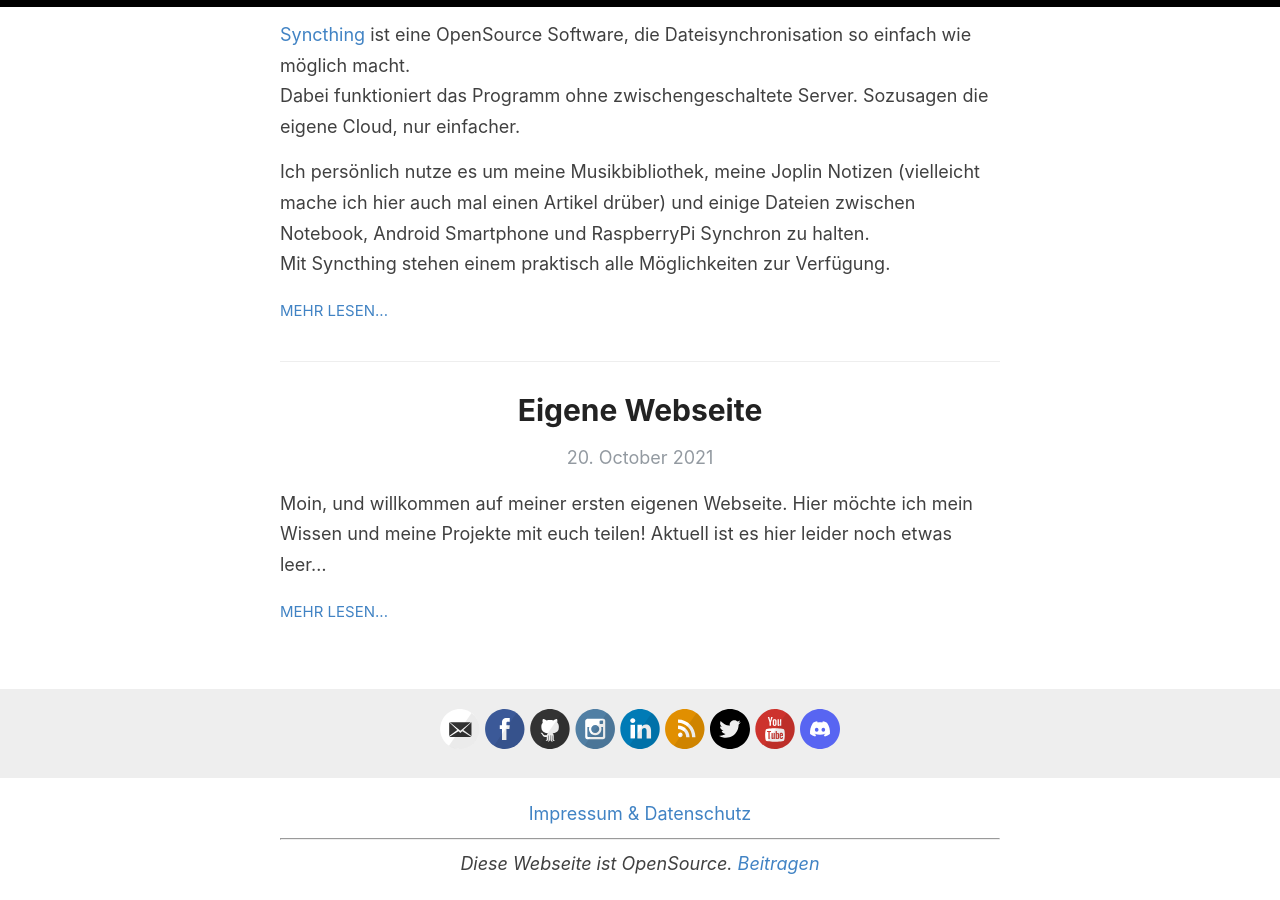
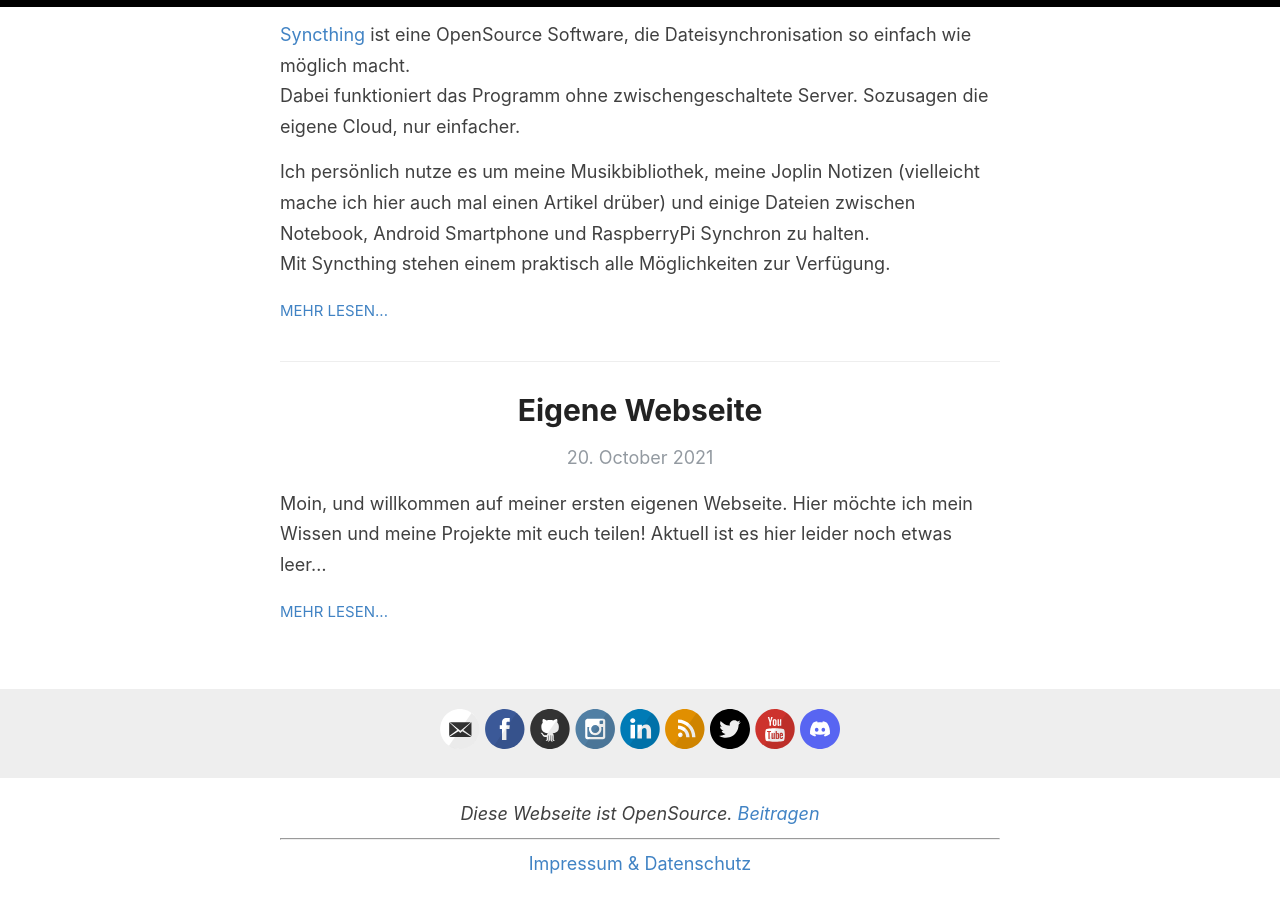
Before and after one commit to LogischesAlpaka/logischesalpaka.github.io, a Jekyll site: the page built from index.html, in a window 1280 px wide and 900 px high, scrolled down 572 px. Built offline with Jekyll 4.4.1, drawn with Linux system fonts in a browser that asks for light colours; the list of posts is cut into pages by our own code.

Commit message:
dsgvo & oss getauscht

```diff
--- a/_layouts/default.html
+++ b/_layouts/default.html
@@ -49,9 +49,9 @@
             {% include svg-icons.html %}
           </footer>
           <footer class="footer">
+            <i> Diese Webseite ist OpenSource. <a href="https://github.com/LogischesAlpaka/LogischesAlpaka.github.io">Beitragen</a></i>
+            <hr>
             <a href="{{ site.baseurl }}/impressumdsgvo">Impressum & Datenschutz</a>
-            <hr>
-            <i> Diese Webseite ist OpenSource. <a href="https://github.com/LogischesAlpaka/LogischesAlpaka.github.io">Beitragen</a></i>
           </footer>
         </div>
       </div>
```
